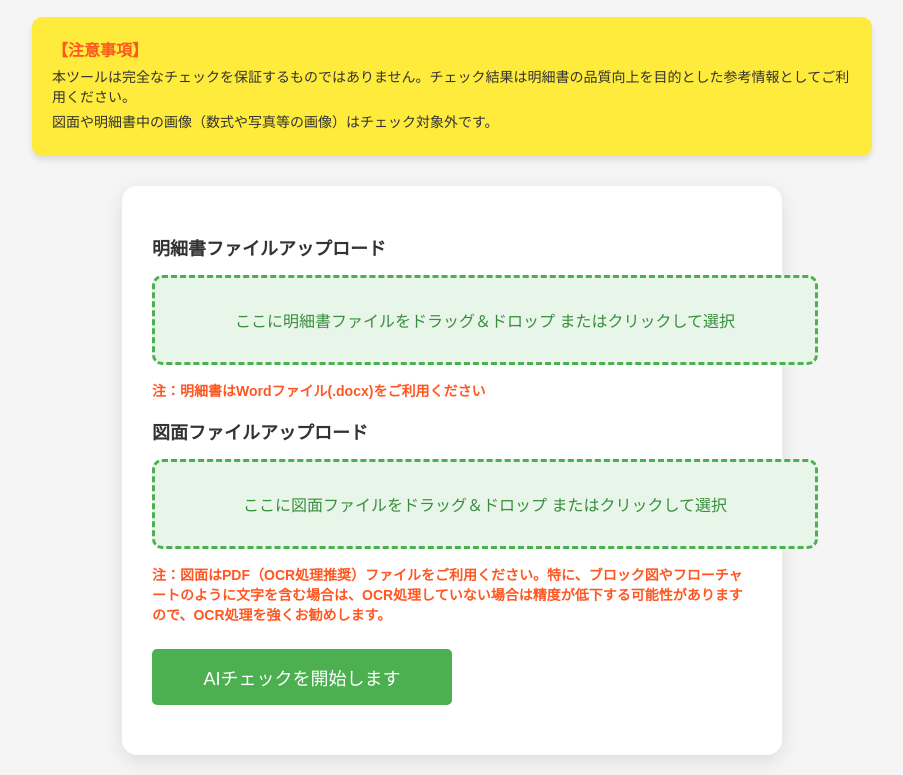
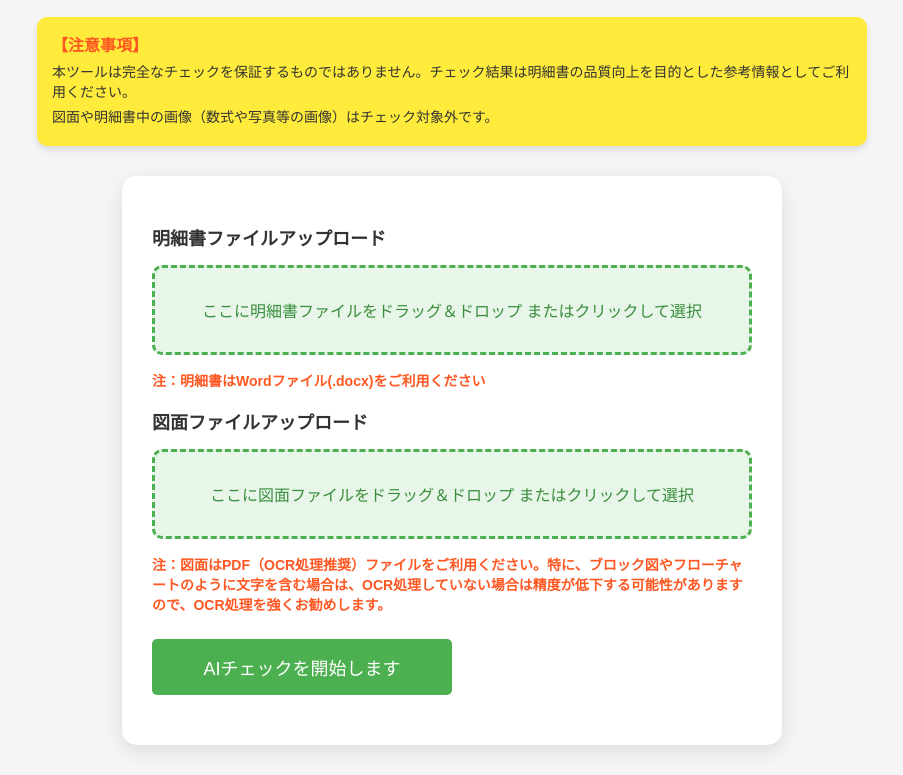
Before and after one commit to Kurosepat/Spec-check-ver3, a plain HTML site: page index.html in a window 1280 px wide. Shown: the part 90-865 px from the top of the page, without its empty margins (188-1091 px from the left). Drawn offline with Linux system fonts and the light colour scheme.

Commit message:
Update index.html

```diff
--- a/index.html
+++ b/index.html
@@ -24,7 +24,7 @@
         /* 注意事項のスタイル */
         .warning-box {
             background-color: #ffeb3b;
-            padding: 20px;
+            padding: 15px;
             border-radius: 10px;
             margin-bottom: 30px;
             font-size: 16px;
@@ -64,6 +64,7 @@
             background-color: #e8f5e9;
             transition: background-color 0.3s, border-color 0.3s;
             text-align: center;
+            box-sizing: border-box; /* ボックスのサイズ計算にパディングを含める */
         }
 
         .file-upload-container:hover {
```
